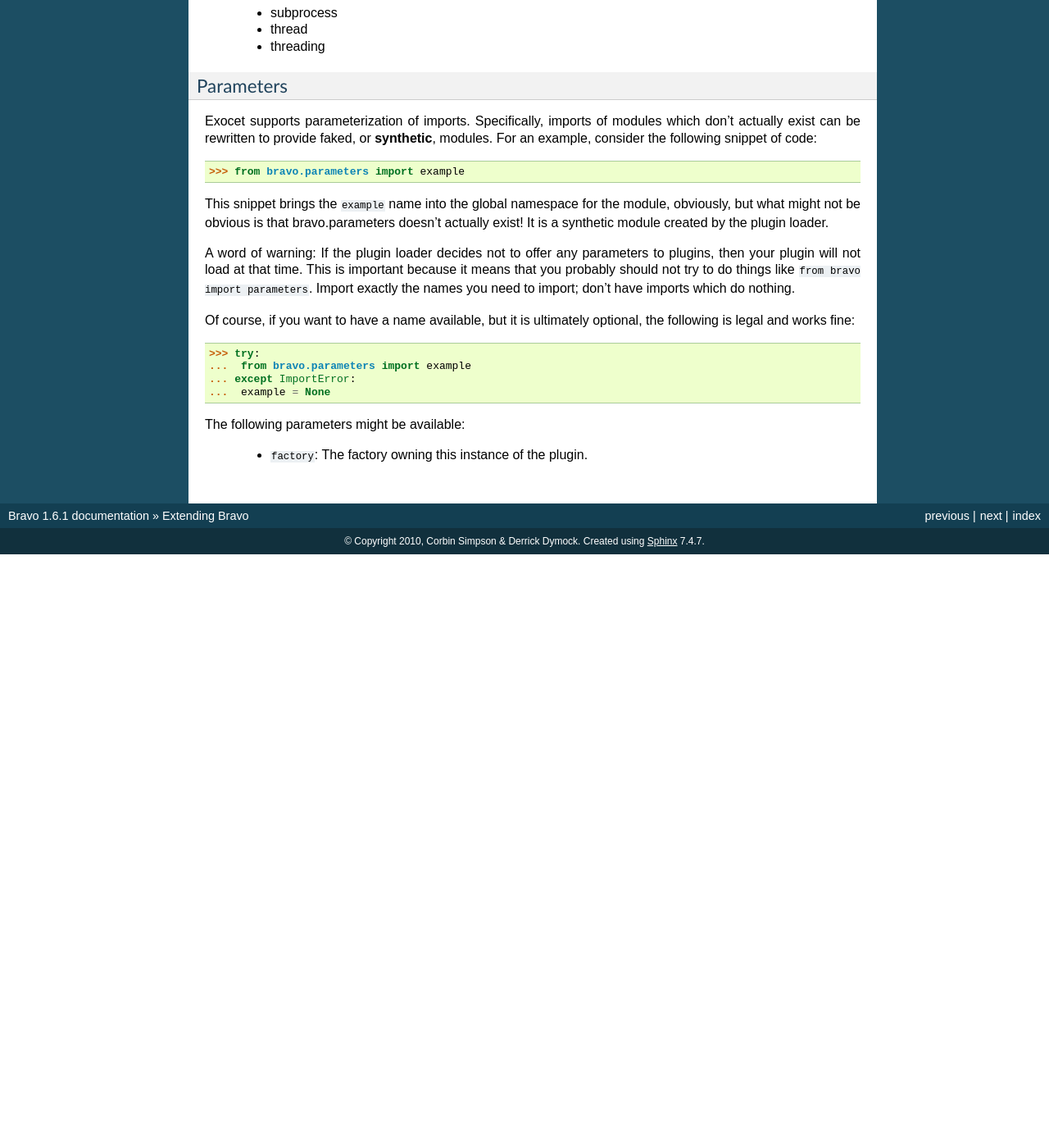
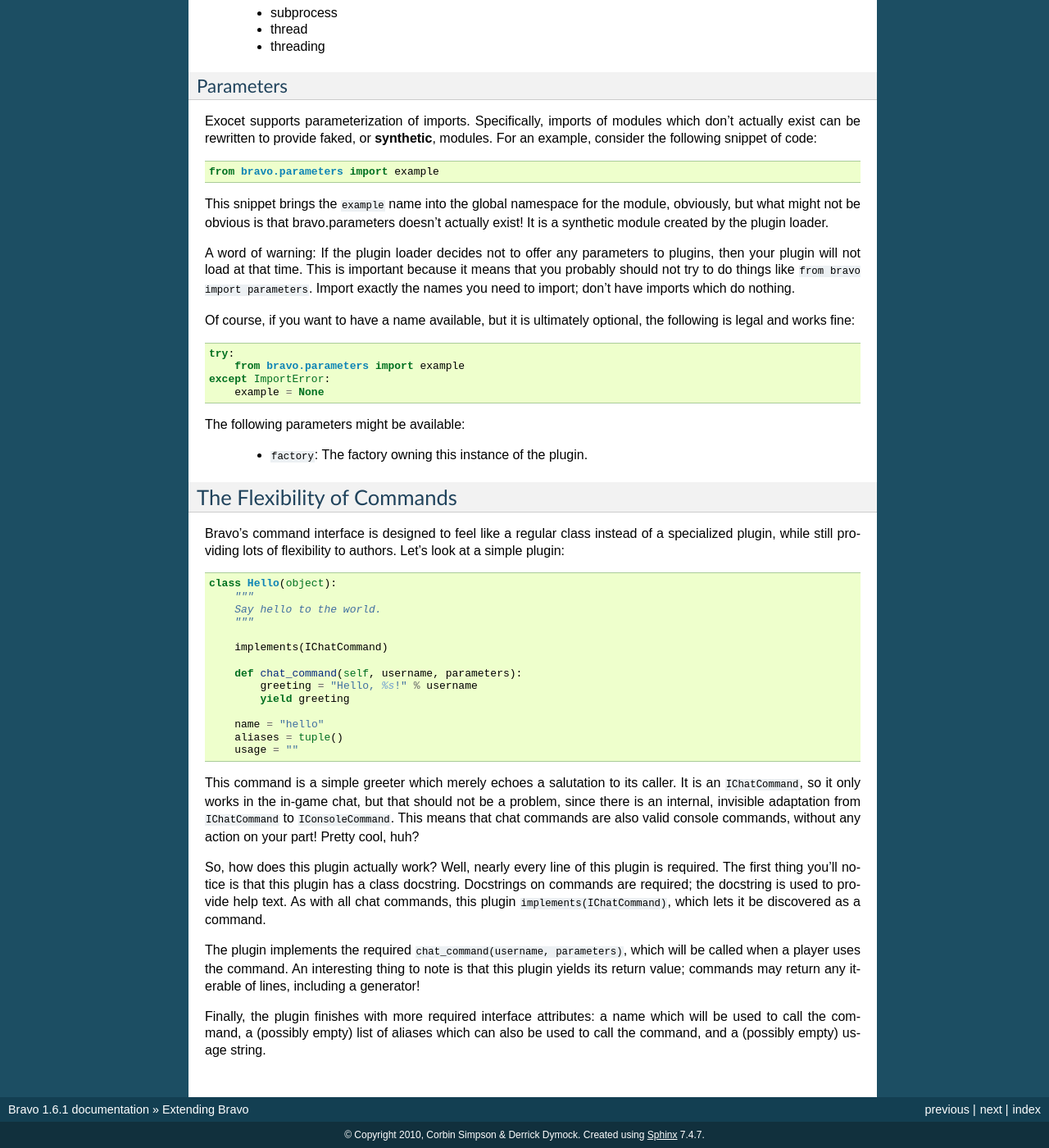
Before and after one commit to bravoserver/bravo, a Sphinx documentation site: the page built from docs/extending.rst, in a window 1280 px wide and 1400 px high, scrolled down 992 px. Shown: the whole window at 82% size. Built offline with Sphinx 7.4.7, drawn with Linux system fonts in a browser that asks for light colours; formulas are drawn with MathJax 3; before the commit the page ends 1668 px from its top, so only the background shows below that; some of the changed text lies outside the part shown.

Commit message:
Update changelog, document plugins, document example command.

```diff
--- a/CHANGELOG.rst
+++ b/CHANGELOG.rst
@@ -14,6 +14,8 @@
 
 * All plugins no longer need to implement ``twisted.plugin.IPlugin``
 * Plugins may live in subpackages of ``bravo.plugins``
+* Command plugins are documented in docstrings instead of the ``info``
+  attribute
 
 Features
 --------
--- a/docs/extending.rst
+++ b/docs/extending.rst
@@ -68,7 +68,7 @@
 **synthetic**, modules. For an example, consider the following snippet of
 code::
 
->>> from bravo.parameters import example
+    from bravo.parameters import example
 
 This snippet brings the ``example`` name into the global namespace for the
 module, obviously, but what might not be obvious is that bravo.parameters
@@ -81,13 +81,58 @@
 have imports which do nothing.
 
 Of course, if you want to have a name available, but it is ultimately
-optional, the following is legal and works fine:
+optional, the following is legal and works fine::
 
->>> try:
-...  from bravo.parameters import example
-... except ImportError:
-...  example = None
+    try:
+        from bravo.parameters import example
+    except ImportError:
+        example = None
 
 The following parameters might be available:
 
  * ``factory``: The factory owning this instance of the plugin.
+
+The Flexibility of Commands
+===========================
+
+Bravo's command interface is designed to feel like a regular class instead of
+a specialized plugin, while still providing lots of flexibility to authors.
+Let's look at a simple plugin::
+
+    class Hello(object):
+        """
+        Say hello to the world.
+        """
+
+        implements(IChatCommand)
+
+        def chat_command(self, username, parameters):
+            greeting = "Hello, %s!" % username
+            yield greeting
+
+        name = "hello"
+        aliases = tuple()
+        usage = ""
+
+This command is a simple greeter which merely echoes a salutation to its
+caller. It is an ``IChatCommand``, so it only works in the in-game chat, but
+that should not be a problem, since there is an internal, invisible adaptation
+from ``IChatCommand`` to ``IConsoleCommand``. This means that chat commands
+are also valid console commands, without any action on your part! Pretty cool,
+huh?
+
+So, how does this plugin actually work? Well, nearly every line of this plugin
+is required. The first thing you'll notice is that this plugin has a class
+docstring. Docstrings on commands are required; the docstring is used to
+provide help text. As with all chat commands, this plugin
+``implements(IChatCommand)``, which lets it be discovered as a command.
+
+The plugin implements the required ``chat_command(username, parameters)``,
+which will be called when a player uses the command. An interesting thing to
+note is that this plugin yields its return value; commands may return any
+iterable of lines, including a generator!
+
+Finally, the plugin finishes with more required interface attributes: a name
+which will be used to call the command, a (possibly empty) list of aliases
+which can also be used to call the command, and a (possibly empty) usage
+string.
```
Also changed, not shown: 1 other file.
